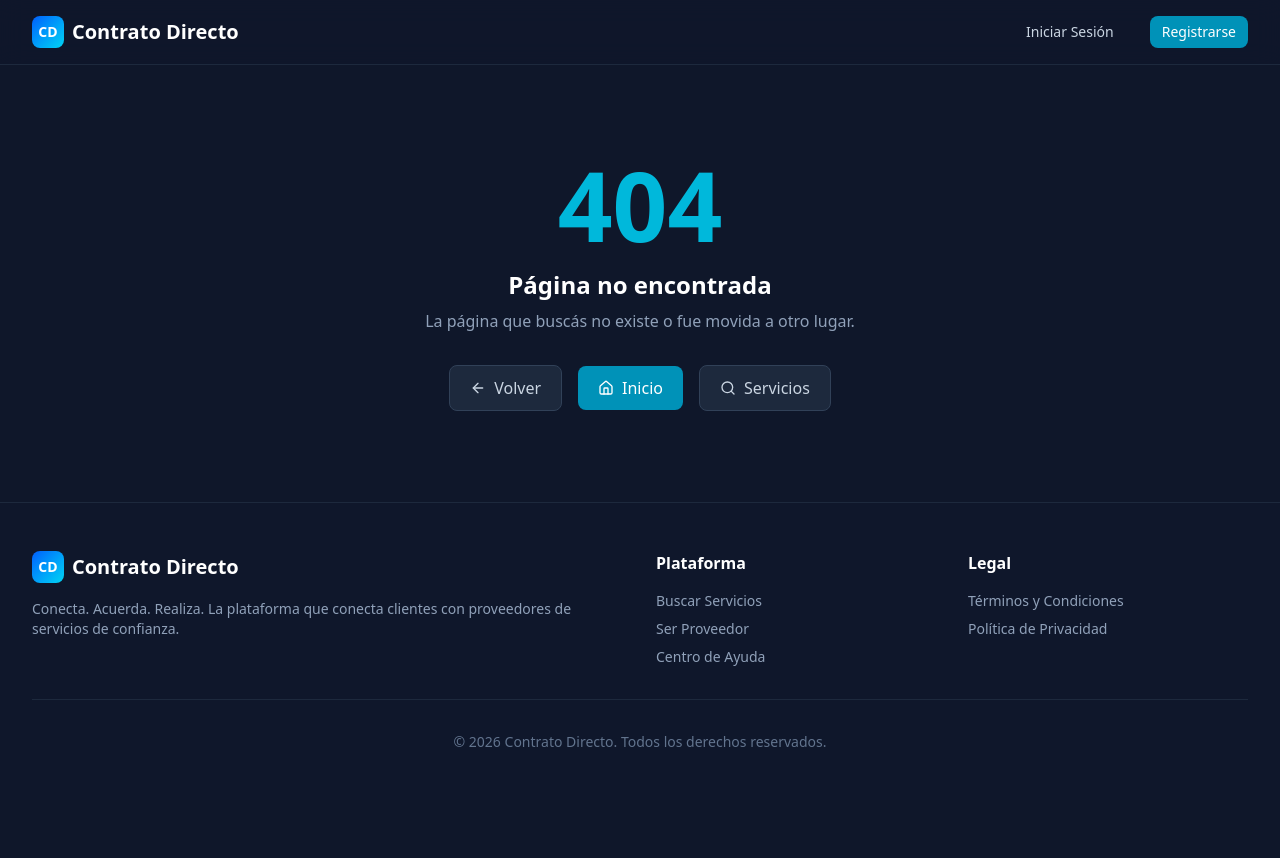
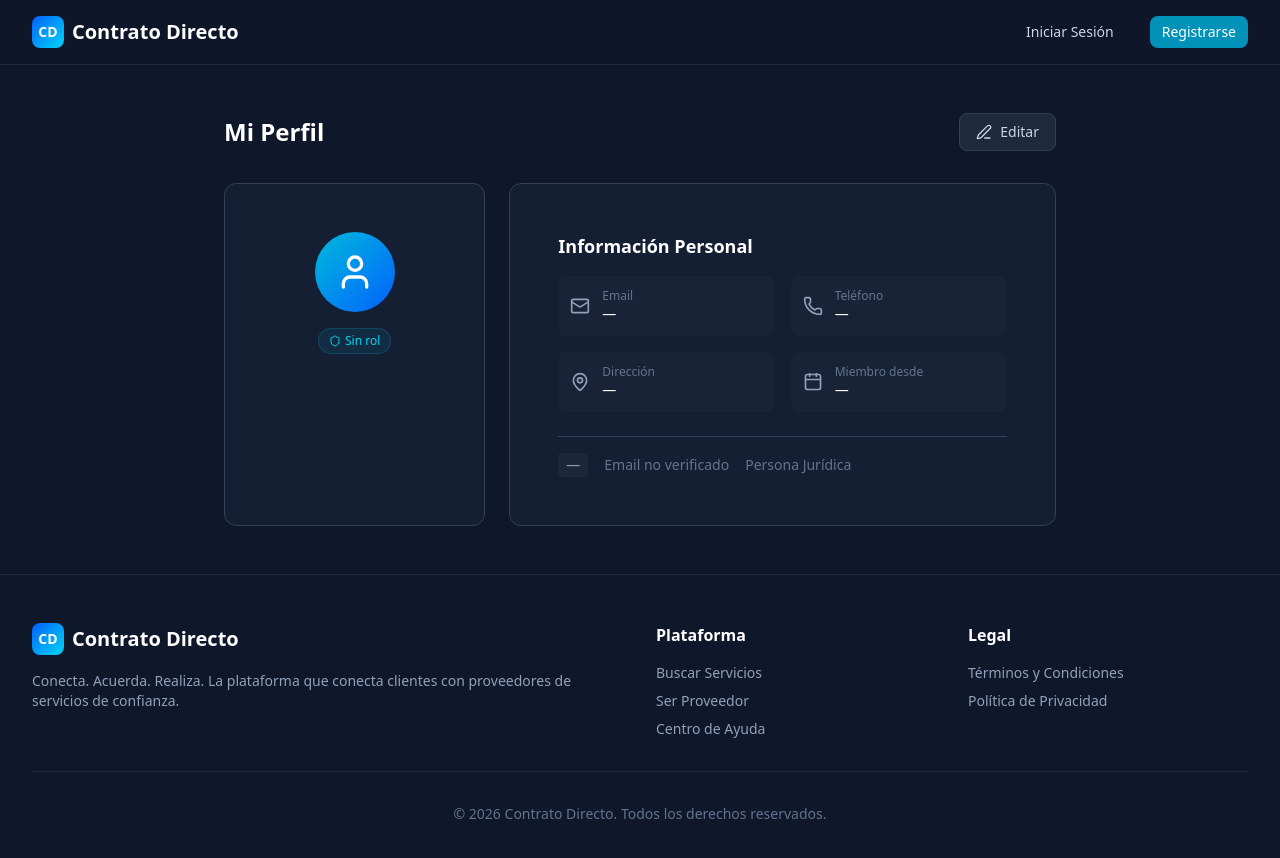
Before and after one commit to Walter22175/contrato-directo-frontend, a Next.js app: page /perfil in a window 1280 px wide. Before the commit this address had no page. Shown: the top 858 px of the page. Before the commit the page ends 800 px from the top, so only its background shows below. Built offline with nearby package versions, Linux system fonts and the light colour scheme.

Commit message:
feat: add perfil page + update Header with Mi Perfil and Configuracion links

```diff
--- /dev/null
+++ b/src/app/perfil/page.tsx
@@ -0,0 +1,142 @@
+'use client';
+
+import { useAuthStore } from '@/store/auth';
+import Link from 'next/link';
+import Header from '@/components/layout/Header';
+import Footer from '@/components/layout/Footer';
+import { Card } from '@/components/ui/Card';
+import { User, Mail, Phone, MapPin, Calendar, Edit3, Shield, Star, FileText } from 'lucide-react';
+
+export default function PerfilPage() {
+  const { user } = useAuthStore();
+
+  const formatearFecha = (f: string) =>
+    new Date(f).toLocaleDateString('es-AR', { day: '2-digit', month: 'long', year: 'numeric' });
+
+  const rol = user?.usuario_roles?.[0]?.rol?.nombre || 'Sin rol';
+
+  return (
+    <div className="min-h-screen flex flex-col">
+      <Header />
+      <main className="flex-1">
+        <div className="max-w-4xl mx-auto px-4 sm:px-6 lg:px-8 py-12">
+          <div className="flex items-center justify-between mb-8">
+            <h1 className="text-2xl font-bold text-white">Mi Perfil</h1>
+            <Link
+              href="/dashboard/configuracion"
+              className="flex items-center gap-2 px-4 py-2 bg-slate-800 border border-slate-700 text-slate-300 hover:text-white hover:border-slate-600 rounded-lg text-sm transition-colors"
+            >
+              <Edit3 className="w-4 h-4" />
+              Editar
+            </Link>
+          </div>
+
+          <div className="grid grid-cols-1 md:grid-cols-3 gap-6">
+            <Card className="md:col-span-1">
+              <div className="p-6 text-center">
+                <div className="w-20 h-20 bg-gradient-to-br from-cyan-500 to-blue-600 rounded-full flex items-center justify-center mx-auto mb-4">
+                  <User className="w-10 h-10 text-white" />
+                </div>
+                <h2 className="text-xl font-bold text-white">
+                  {user?.nombre} {user?.apellido}
+                </h2>
+                <p className="text-sm text-slate-400 mt-1">{user?.email}</p>
+                <div className="mt-3">
+                  <span className="inline-flex items-center gap-1 text-xs px-2.5 py-1 bg-cyan-500/10 text-cyan-400 border border-cyan-500/20 rounded-full">
+                    <Shield className="w-3 h-3" />
+                    {rol}
+                  </span>
+                </div>
+              </div>
+            </Card>
+
+            <Card className="md:col-span-2">
+              <div className="p-6 space-y-4">
+                <h3 className="text-lg font-semibold text-white mb-4">Información Personal</h3>
+
+                <div className="grid grid-cols-1 sm:grid-cols-2 gap-4">
+                  <div className="flex items-center gap-3 p-3 bg-slate-800/50 rounded-lg">
+                    <Mail className="w-5 h-5 text-slate-400" />
+                    <div>
+                      <p className="text-xs text-slate-500">Email</p>
+                      <p className="text-sm text-white">{user?.email || '—'}</p>
+                    </div>
+                  </div>
+
+                  <div className="flex items-center gap-3 p-3 bg-slate-800/50 rounded-lg">
+                    <Phone className="w-5 h-5 text-slate-400" />
+                    <div>
+                      <p className="text-xs text-slate-500">Teléfono</p>
+                      <p className="text-sm text-white">{user?.telefono || '—'}</p>
+                    </div>
+                  </div>
+
+                  <div className="flex items-center gap-3 p-3 bg-slate-800/50 rounded-lg">
+                    <MapPin className="w-5 h-5 text-slate-400" />
+                    <div>
+                      <p className="text-xs text-slate-500">Dirección</p>
+                      <p className="text-sm text-white">{user?.direccion || '—'}</p>
+                    </div>
+                  </div>
+
+                  <div className="flex items-center gap-3 p-3 bg-slate-800/50 rounded-lg">
+                    <Calendar className="w-5 h-5 text-slate-400" />
+                    <div>
+                      <p className="text-xs text-slate-500">Miembro desde</p>
+                      <p className="text-sm text-white">
+                        {user?.fecha_registro ? formatearFecha(user.fecha_registro) : '—'}
+                      </p>
+                    </div>
+                  </div>
+                </div>
+
+                {(user?.cuit_cuil || user?.dni) && (
+                  <>
+                    <h3 className="text-lg font-semibold text-white mt-6 mb-4">Datos Fiscales</h3>
+                    <div className="grid grid-cols-1 sm:grid-cols-2 gap-4">
+                      {user?.cuit_cuil && (
+                        <div className="flex items-center gap-3 p-3 bg-slate-800/50 rounded-lg">
+                          <FileText className="w-5 h-5 text-slate-400" />
+                          <div>
+                            <p className="text-xs text-slate-500">CUIT/CUIL</p>
+                            <p className="text-sm text-white">{user.cuit_cuil}</p>
+                          </div>
+                        </div>
+                      )}
+                      {user?.dni && (
+                        <div className="flex items-center gap-3 p-3 bg-slate-800/50 rounded-lg">
+                          <FileText className="w-5 h-5 text-slate-400" />
+                          <div>
+                            <p className="text-xs text-slate-500">DNI</p>
+                            <p className="text-sm text-white">{user.dni}</p>
+                          </div>
+                        </div>
+                      )}
+                    </div>
+                  </>
+                )}
+
+                <div className="mt-6 pt-4 border-t border-slate-700">
+                  <div className="flex items-center gap-4 text-sm">
+                    <span className={`px-2 py-0.5 rounded ${
+                      user?.estado === 'activo' ? 'text-green-400 bg-green-500/10' : 'text-slate-400 bg-slate-500/10'
+                    }`}>
+                      {user?.estado || '—'}
+                    </span>
+                    <span className="text-slate-500">
+                      {user?.email_verificado ? 'Email verificado' : 'Email no verificado'}
+                    </span>
+                    <span className="text-slate-500 capitalize">
+                      {user?.tipo_persona === 'fisica' ? 'Persona Física' : 'Persona Jurídica'}
+                    </span>
+                  </div>
+                </div>
+              </div>
+            </Card>
+          </div>
+        </div>
+      </main>
+      <Footer />
+    </div>
+  );
+}
--- a/src/components/layout/Header.tsx
+++ b/src/components/layout/Header.tsx
@@ -74,8 +74,11 @@ export default function Header() {
 
                   {userMenuOpen && (
                     <div className="absolute right-0 mt-2 w-48 bg-slate-800 border border-slate-700 rounded-lg shadow-xl py-1">
+                      <Link href="/perfil" className="block px-4 py-2 text-sm text-slate-300 hover:bg-slate-700">
+                        Mi Perfil
+                      </Link>
                       <Link href="/dashboard/configuracion" className="block px-4 py-2 text-sm text-slate-300 hover:bg-slate-700">
-                        Mi Perfil
+                        Configuración
                       </Link>
                       <Link href="/dashboard" className="block px-4 py-2 text-sm text-slate-300 hover:bg-slate-700">
                         Dashboard
```
